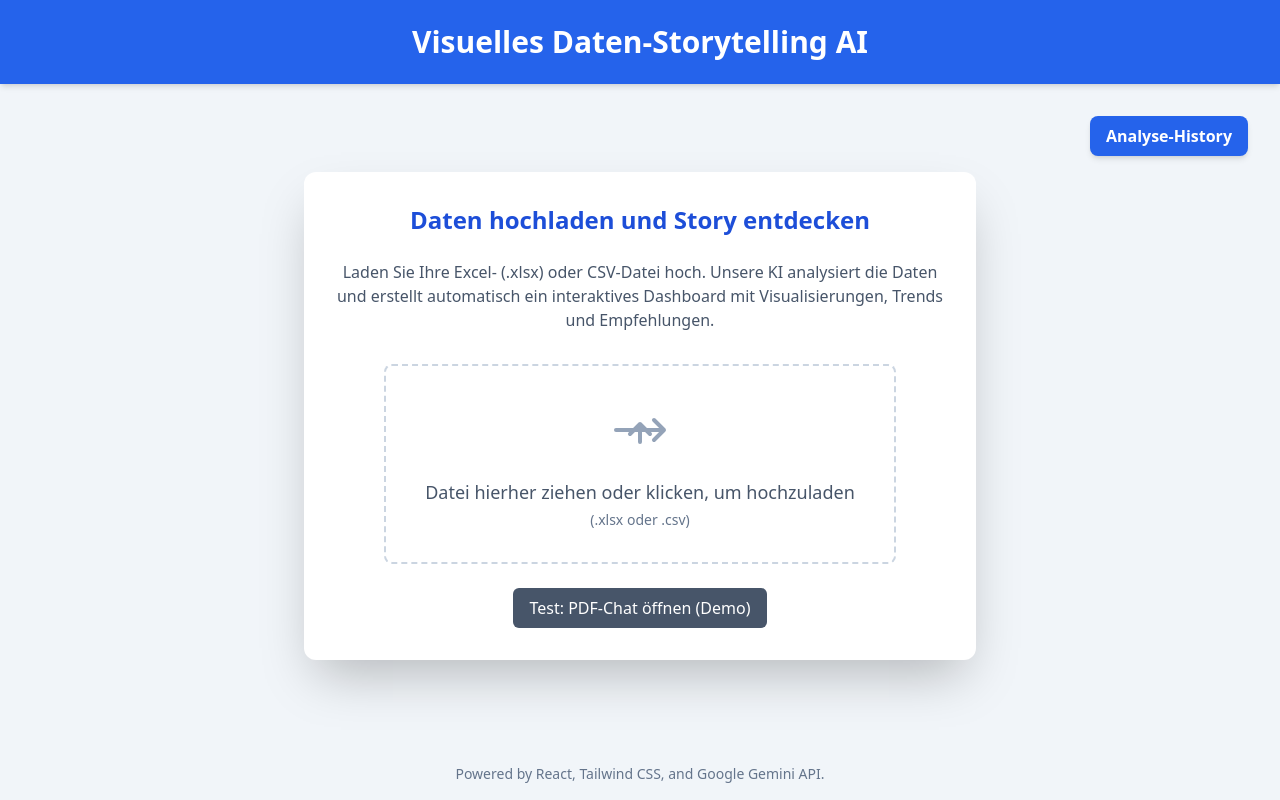
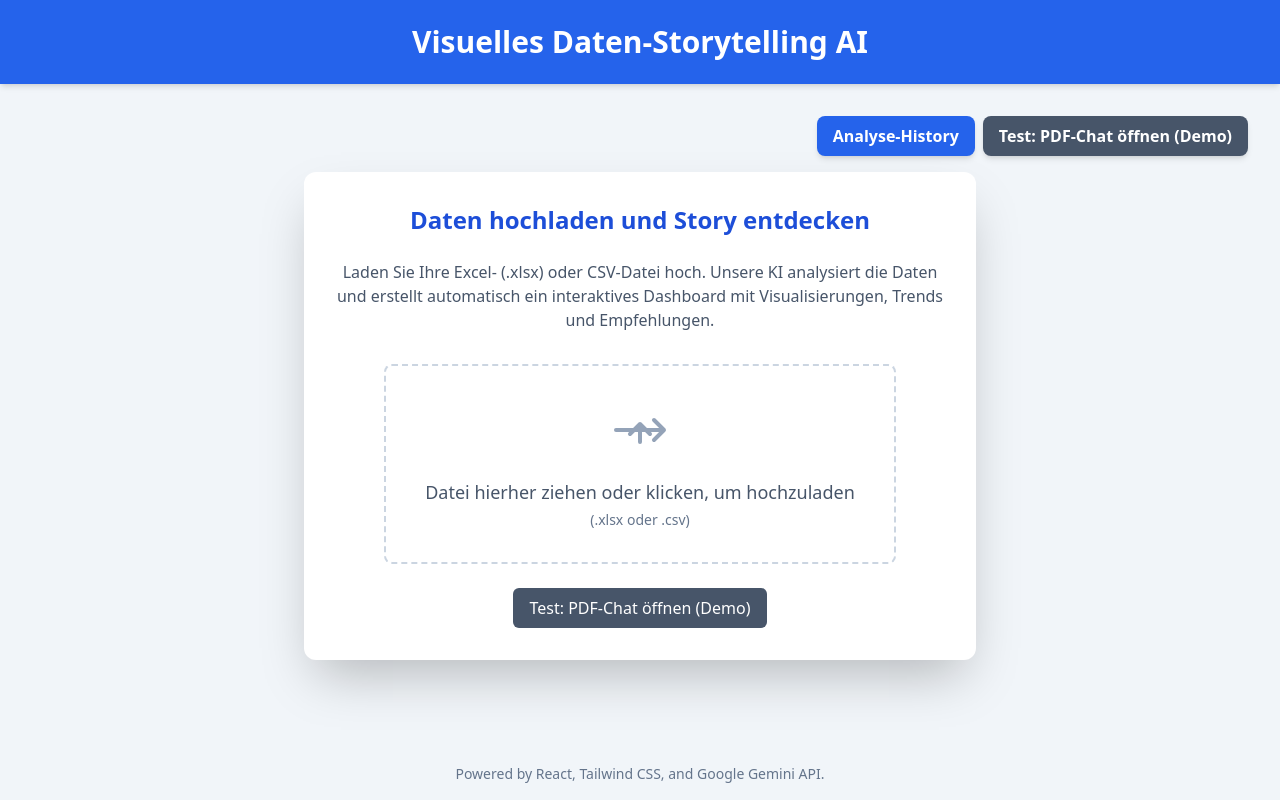
Before and after one commit to Funnypeace/visuelles-datenstorytelling-ai, a React (Vite) app: page / in a window 1280 px wide. Built offline with nearby package versions, Linux system fonts and the light colour scheme; no server answers.

Commit message:
Update App.tsx

```diff
--- a/App.tsx
+++ b/App.tsx
@@ -182,12 +182,19 @@ const App: React.FC = () => {
       <main className="flex-grow container mx-auto p-4 sm:p-6 lg:p-8">
         {/* Button für History-Ansicht oben rechts */}
 {currentView !== 'history' && (
-          <div className="flex justify-end mb-4">
+  <div className="flex justify-end mb-4 gap-2">
     <button
       onClick={showHistory}
       className="px-4 py-2 bg-primary-600 text-white font-semibold rounded-lg shadow-md hover:bg-primary-700 transition duration-150"
     >
       Analyse-History
+    </button>
+    {/* NEU: Test-Button für PDF-Chat */}
+    <button
+      onClick={() => setCurrentView('pdfchat')}
+      className="px-4 py-2 bg-secondary-600 text-white font-semibold rounded-lg shadow-md hover:bg-secondary-700 transition duration-150"
+    >
+      Test: PDF-Chat öffnen (Demo)
     </button>
   </div>
 )}
```
Lines whose indentation alone changed are shown as unchanged.
